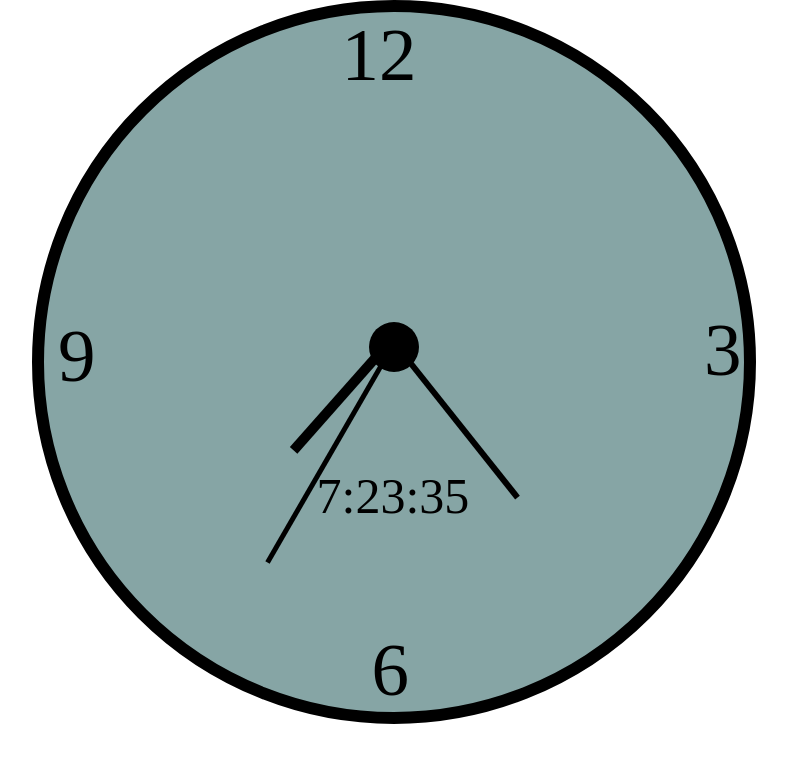
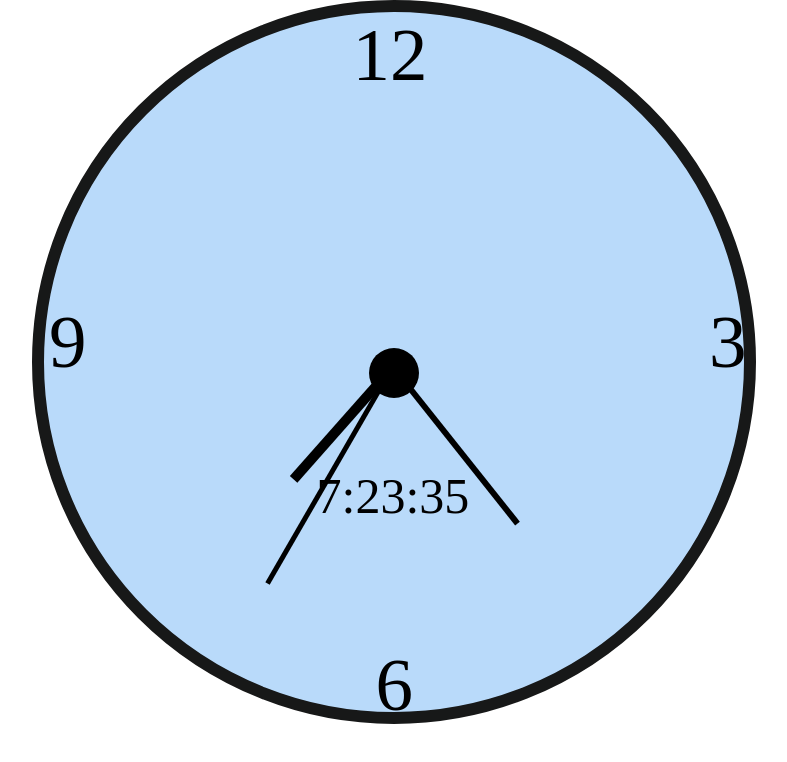
Before and after one commit to mohd-mustajab/Analog_Clock-Project, a plain HTML site: page index.html in a window 1280 px wide. Shown: the whole page, without its empty margins (246-1033 px from the left). Drawn offline with Linux system fonts and the light colour scheme.

Commit message:
Update clock.css

```diff
--- a/clock.css
+++ b/clock.css
@@ -5,32 +5,32 @@
 .container{
     width: 700px;
     height: 700px;
-    background-color: rgba(14, 77, 77, 0.5);
-    border: 12px solid black;
-    border-radius: 420px;
+    background-color: rgba(117, 181, 245, 0.5);
+    border: 12px solid rgb(23, 24, 24);
+    border-radius: 50%;
     font-size: 75px;
     display: flex;
     margin: auto;
 }
  .twelve{
     position: relative;
-    left: 185px;
+    left: 28%;
 }
 
 .six{
     position: relative;
-    left: 290px;
-    top: 615px;
+    left: 42%;
+    top: 90%;
 }
 .three{
     position: relative;
-    left: 660px;
-    top: 295px;
+    left: 95%;
+    top:41%;
 }
 .nine {
     position: relative;
-    left: -61px;
-    top: 301px;
+    left: -10%;
+    top: 41%;
 }
 .middle{
     height: 50px;
@@ -39,7 +39,8 @@
     border-radius: 30px;
     position: relative;
     left: 137px;
-    top: 310px;
+    top: 48%;
+
 }
 #hour_hand{
    height: 150px;
@@ -47,7 +48,7 @@
    background-color: black;
    position:relative;
    left: 106px;
-   top: 176px;
+   top: 205px;
    transform-origin: bottom;
 }
 #minute_hand{
@@ -56,7 +57,7 @@
     background-color: black;
     position: relative;
     left: 98px;
-    top: 129px;
+    top: 155px;
     transform-origin: bottom;
 }
 #second_hand{
@@ -65,7 +66,7 @@
     background-color: black;
     position: relative;
     left: 92px;
-    top: 84px;
+    top: 105px;
     transform-origin: bottom;
 }
 #time{
```
